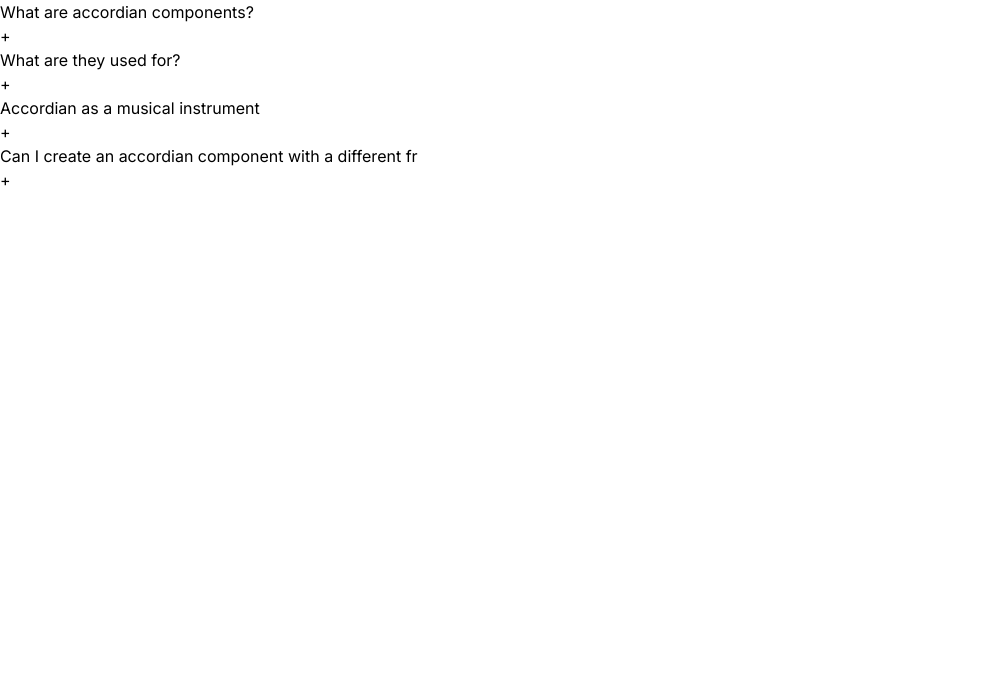
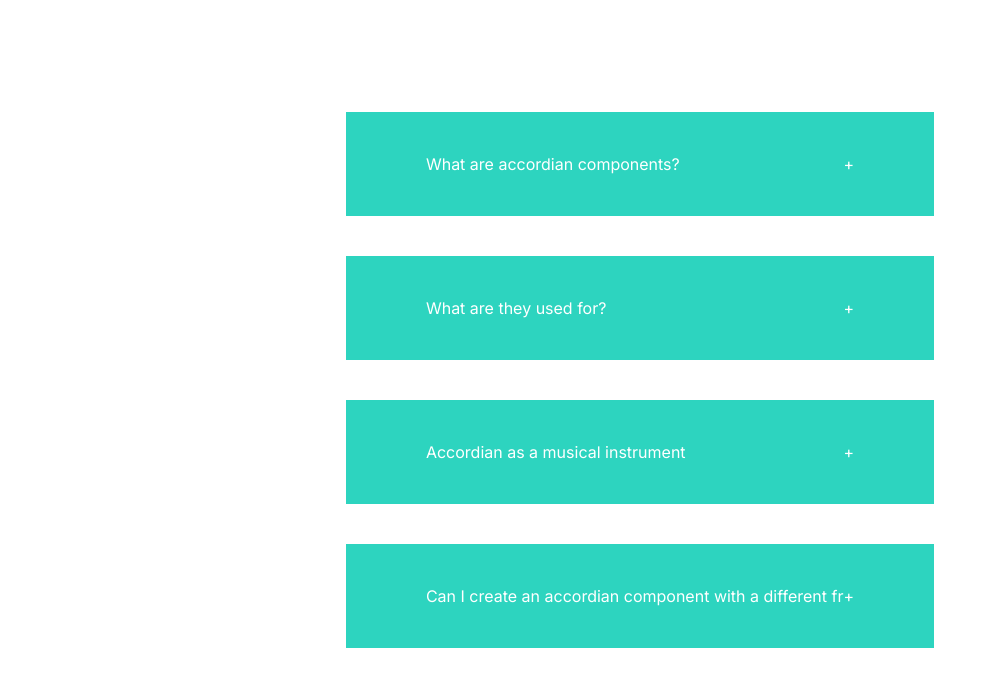
Before and after one commit to thiagotcarvalho/react-practice-projects, a Next.js app: page /accordian in a window 1280 px wide. Shown: the top 686 px of the page, without its empty margins (0-997 px from the left). Built offline with nearby package versions, Linux system fonts and the light colour scheme.

Commit message:
Add styling

```diff
--- a/src/app/accordian/page.jsx
+++ b/src/app/accordian/page.jsx
@@ -12,15 +12,15 @@ export default function Accordian() {
 
   console.log(selected);
 
-  return <div className='wrapper'>
-    <div className='accordian'>
+  return <div className='flex justify-center items-center h-screen w-screen'>
+    <div className='w-500px'>
       {
         data && data.length > 0 ? (
           data.map((dataItem) => (
-            <div key={dataItem.id} className='item'>
+            <div key={dataItem.id} className='bg-teal-400 mb-10 px-20 py-10'>
               <div
                 onClick={() => handleSingleSelection(dataItem.id)}
-                className='title'
+                className='flex justify-between items-center cursor-pointer text-white '
               >
                 <h3>{dataItem.question}</h3>
                 <span>+</span>
```
